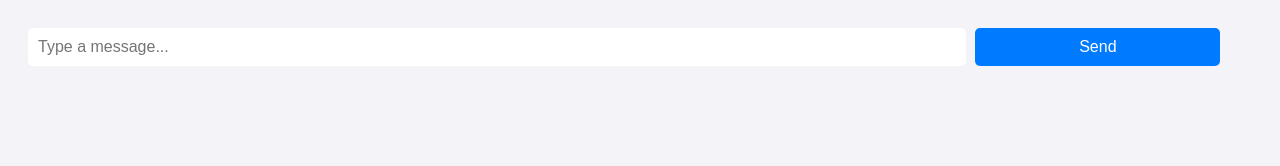
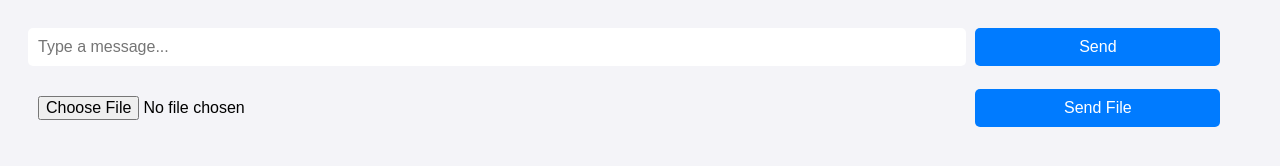
Before and after one commit to spinarunsal/chatES6, a website: page index.html in a window 1280 px wide. Both pictures are taken after typing "Sample" into the empty fields and a click on the button "Join Chat". Drawn offline with Linux system fonts and the light colour scheme.

Commit message:
Added file send functionality

```diff
--- a/index.html
+++ b/index.html
@@ -17,9 +17,10 @@
       #message {
         margin-bottom: 10px;
       }
-      #messageForm {
+      #messageForm,
+      #fileForm {
         display: none;
-      } /* Başlangıçta mesaj formunu gizle */
+      } /* Başlangıçta mesaj ve dosya gönderme formunu gizle */
     </style>
   </head>
   <body>
@@ -50,10 +51,18 @@
       <button>Send</button>
     </form>
 
+    <!-- Dosya Gönderme Formu -->
+    <form id="fileForm" style="margin-top: 20px">
+      <input type="file" id="fileInput" />
+      <button type="button" onclick="sendFile()">Send File</button>
+    </form>
+
     <script>
       const loginForm = document.getElementById("loginForm");
       const messageForm = document.getElementById("messageForm");
+      const fileForm = document.getElementById("fileForm");
       const input = document.getElementById("input");
+      const fileInput = document.getElementById("fileInput");
       const messages = document.getElementById("messages");
       const usernameInput = document.getElementById("username");
 
@@ -61,12 +70,10 @@
 
       const ws = new WebSocket("ws://localhost:8080");
 
-      // Websocket bağlantısı açıldığında
       ws.onopen = function () {
         console.log("Connected to the server");
       };
 
-      // Mesaj alındığında
       ws.onmessage = function (event) {
         const messageData = JSON.parse(event.data);
         const item = document.createElement("li");
@@ -74,17 +81,16 @@
         messages.appendChild(item);
       };
 
-      // Kullanıcı giriş formunu işleme
       loginForm.onsubmit = function (event) {
         event.preventDefault();
         username = usernameInput.value;
         if (username) {
           loginForm.style.display = "none"; // Giriş formunu gizle
           messageForm.style.display = "block"; // Mesaj formunu göster
+          fileForm.style.display = "block"; // Dosya gönderme formunu göster
         }
       };
 
-      // Mesaj gönderme formunu işleme
       messageForm.onsubmit = function (event) {
         event.preventDefault();
         const message = input.value;
@@ -93,6 +99,19 @@
           input.value = ""; // input alanını temizle
         }
       };
+
+      function sendFile() {
+        const file = fileInput.files[0];
+        if (file) {
+          const reader = new FileReader();
+          reader.onload = function (event) {
+            const arrayBuffer = event.target.result;
+            ws.send(arrayBuffer);
+            console.log("File sent");
+          };
+          reader.readAsArrayBuffer(file);
+        }
+      }
     </script>
   </body>
 </html>
```
Also changed, not shown: server.js (+26 -0 lines), 1 other file.
